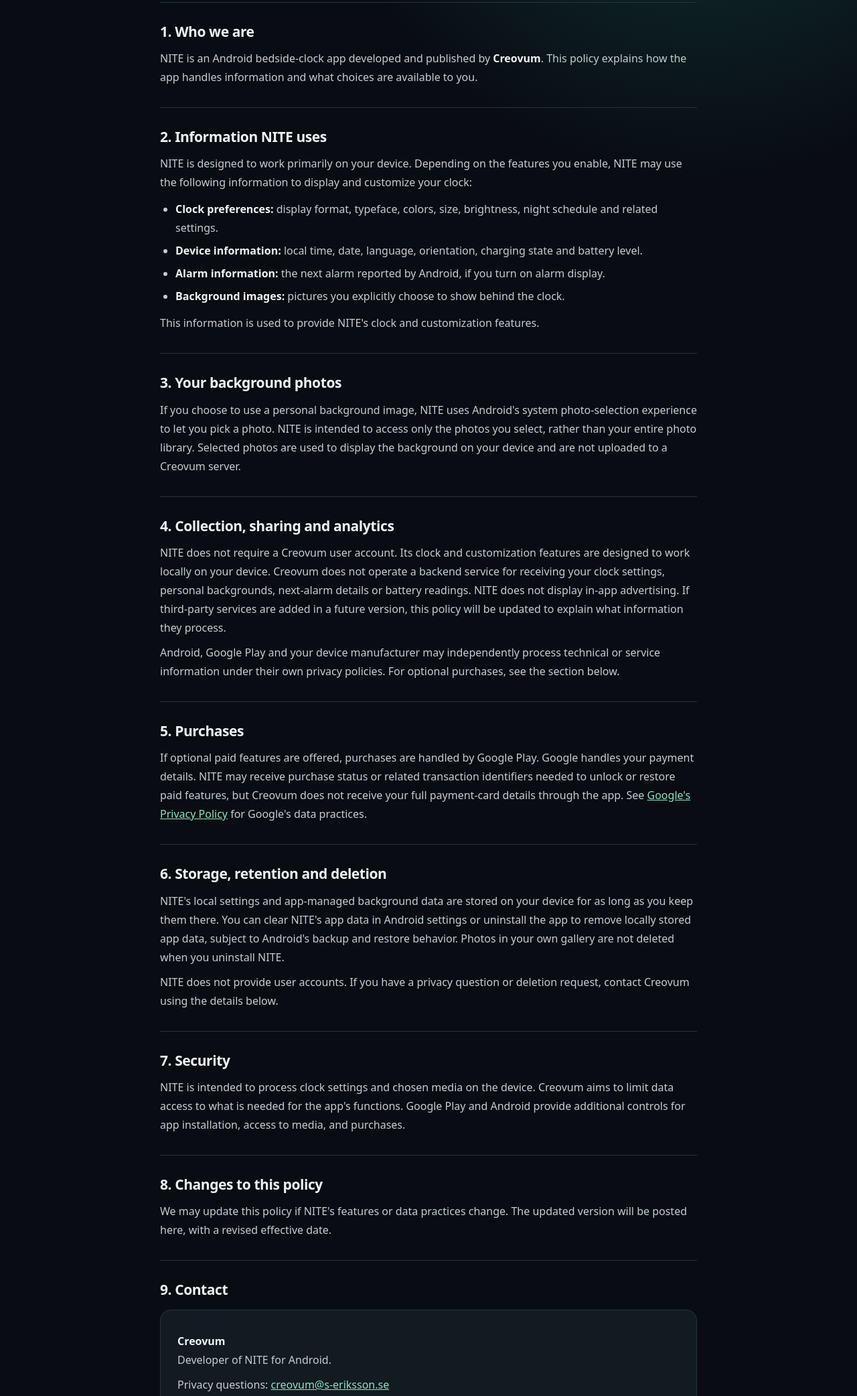
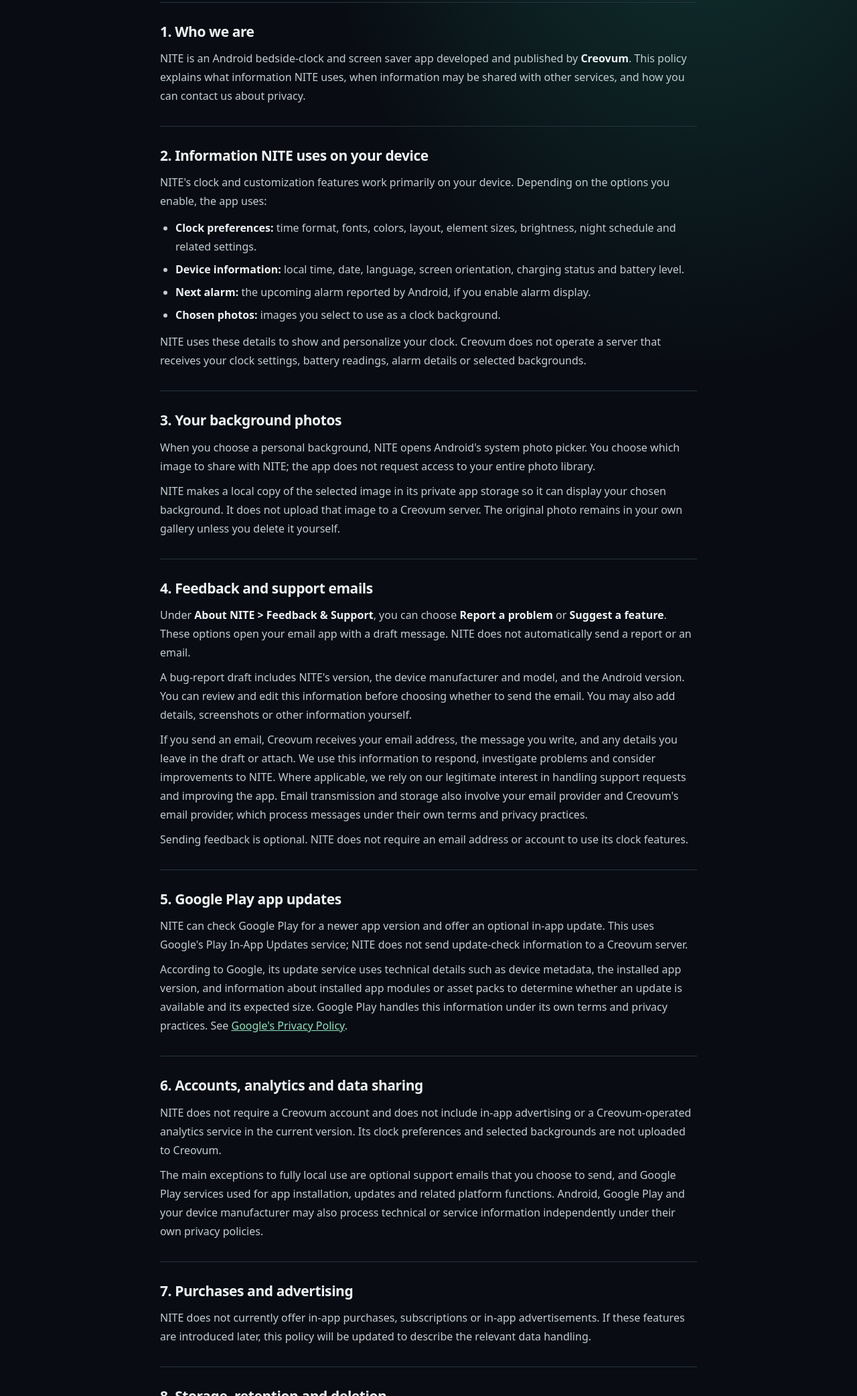
Before and after one commit to Creovum/creovum.github.io, a plain HTML site: page nite/privacy-policy/index.html in a window 1280 px wide. Shown: the part 398-2482 px from the top of the page at 67% size. Drawn offline with Linux system fonts and the light colour scheme.

Commit message:
Revise privacy policy and update contact details
Updated the privacy policy to reflect changes in app features and data practices, including updated contact information and clarification on data usage.

```diff
--- a/nite/privacy-policy/index.html
+++ b/nite/privacy-policy/index.html
@@ -15,53 +15,69 @@
 </head>
 <body>
 <main>
-  <header><a class="brand" href="/">CREOVUM<i>.</i></a><a class="toplink" href="/">Back to Creovum</a></header>
+  <header><a class="brand" href="https://creovum.dev/">CREOVUM<i>.</i></a><a class="toplink" href="https://creovum.dev/">Back to Creovum</a></header>
   <div class="hero">
     <p class="kicker">NITE &middot; Time, after dark.</p>
     <h1>Privacy Policy<span>.</span></h1>
     <p class="subline">How NITE handles information on your Android device.</p>
-    <span class="updated">Effective date: November 1, 2026</span>
+    <span class="updated">Last updated: November 20, 2026</span>
   </div>
   <section class="section"><h2>1. Who we are</h2>
-    <p>NITE is an Android bedside-clock app developed and published by <strong>Creovum</strong>. This policy explains how the app handles information and what choices are available to you.</p>
+    <p>NITE is an Android bedside-clock and screen saver app developed and published by <strong>Creovum</strong>. This policy explains what information NITE uses, when information may be shared with other services, and how you can contact us about privacy.</p>
   </section>
-  <section class="section"><h2>2. Information NITE uses</h2>
-    <p>NITE is designed to work primarily on your device. Depending on the features you enable, NITE may use the following information to display and customize your clock:</p>
+  <section class="section"><h2>2. Information NITE uses on your device</h2>
+    <p>NITE's clock and customization features work primarily on your device. Depending on the options you enable, the app uses:</p>
     <ul>
-      <li><strong>Clock preferences:</strong> display format, typeface, colors, size, brightness, night schedule and related settings.</li>
-      <li><strong>Device information:</strong> local time, date, language, orientation, charging state and battery level.</li>
-      <li><strong>Alarm information:</strong> the next alarm reported by Android, if you turn on alarm display.</li>
-      <li><strong>Background images:</strong> pictures you explicitly choose to show behind the clock.</li>
+      <li><strong>Clock preferences:</strong> time format, fonts, colors, layout, element sizes, brightness, night schedule and related settings.</li>
+      <li><strong>Device information:</strong> local time, date, language, screen orientation, charging status and battery level.</li>
+      <li><strong>Next alarm:</strong> the upcoming alarm reported by Android, if you enable alarm display.</li>
+      <li><strong>Chosen photos:</strong> images you select to use as a clock background.</li>
     </ul>
-    <p>This information is used to provide NITE's clock and customization features.</p>
+    <p>NITE uses these details to show and personalize your clock. Creovum does not operate a server that receives your clock settings, battery readings, alarm details or selected backgrounds.</p>
   </section>
   <section class="section"><h2>3. Your background photos</h2>
-    <p>If you choose to use a personal background image, NITE uses Android's system photo-selection experience to let you pick a photo. NITE is intended to access only the photos you select, rather than your entire photo library. Selected photos are used to display the background on your device and are not uploaded to a Creovum server.</p>
+    <p>When you choose a personal background, NITE opens Android's system photo picker. You choose which image to share with NITE; the app does not request access to your entire photo library.</p>
+    <p>NITE makes a local copy of the selected image in its private app storage so it can display your chosen background. It does not upload that image to a Creovum server. The original photo remains in your own gallery unless you delete it yourself.</p>
   </section>
-  <section class="section"><h2>4. Collection, sharing and analytics</h2>
-    <p>NITE does not require a Creovum user account. Its clock and customization features are designed to work locally on your device. Creovum does not operate a backend service for receiving your clock settings, personal backgrounds, next-alarm details or battery readings. NITE does not display in-app advertising. If third-party services are added in a future version, this policy will be updated to explain what information they process.</p>
-    <p>Android, Google Play and your device manufacturer may independently process technical or service information under their own privacy policies. For optional purchases, see the section below.</p>
+  <section class="section"><h2>4. Feedback and support emails</h2>
+    <p>Under <strong>About NITE &gt; Feedback &amp; Support</strong>, you can choose <strong>Report a problem</strong> or <strong>Suggest a feature</strong>. These options open your email app with a draft message. NITE does not automatically send a report or an email.</p>
+    <p>A bug-report draft includes NITE's version, the device manufacturer and model, and the Android version. You can review and edit this information before choosing whether to send the email. You may also add details, screenshots or other information yourself.</p>
+    <p>If you send an email, Creovum receives your email address, the message you write, and any details you leave in the draft or attach. We use this information to respond, investigate problems and consider improvements to NITE. Where applicable, we rely on our legitimate interest in handling support requests and improving the app. Email transmission and storage also involve your email provider and Creovum's email provider, which process messages under their own terms and privacy practices.</p>
+    <p>Sending feedback is optional. NITE does not require an email address or account to use its clock features.</p>
   </section>
-  <section class="section"><h2>5. Purchases</h2>
-    <p>If optional paid features are offered, purchases are handled by Google Play. Google handles your payment details. NITE may receive purchase status or related transaction identifiers needed to unlock or restore paid features, but Creovum does not receive your full payment-card details through the app. See <a href="https://policies.google.com/privacy">Google's Privacy Policy</a> for Google's data practices.</p>
+  <section class="section"><h2>5. Google Play app updates</h2>
+    <p>NITE can check Google Play for a newer app version and offer an optional in-app update. This uses Google's Play In-App Updates service; NITE does not send update-check information to a Creovum server.</p>
+    <p>According to Google, its update service uses technical details such as device metadata, the installed app version, and information about installed app modules or asset packs to determine whether an update is available and its expected size. Google Play handles this information under its own terms and privacy practices. See <a href="https://policies.google.com/privacy">Google's Privacy Policy</a>.</p>
   </section>
-  <section class="section"><h2>6. Storage, retention and deletion</h2>
-    <p>NITE's local settings and app-managed background data are stored on your device for as long as you keep them there. You can clear NITE's app data in Android settings or uninstall the app to remove locally stored app data, subject to Android's backup and restore behavior. Photos in your own gallery are not deleted when you uninstall NITE.</p>
-    <p>NITE does not provide user accounts. If you have a privacy question or deletion request, contact Creovum using the details below.</p>
+  <section class="section"><h2>6. Accounts, analytics and data sharing</h2>
+    <p>NITE does not require a Creovum account and does not include in-app advertising or a Creovum-operated analytics service in the current version. Its clock preferences and selected backgrounds are not uploaded to Creovum.</p>
+    <p>The main exceptions to fully local use are optional support emails that you choose to send, and Google Play services used for app installation, updates and related platform functions. Android, Google Play and your device manufacturer may also process technical or service information independently under their own privacy policies.</p>
   </section>
-  <section class="section"><h2>7. Security</h2>
-    <p>NITE is intended to process clock settings and chosen media on the device. Creovum aims to limit data access to what is needed for the app's functions. Google Play and Android provide additional controls for app installation, access to media, and purchases.</p>
+  <section class="section"><h2>7. Purchases and advertising</h2>
+    <p>NITE does not currently offer in-app purchases, subscriptions or in-app advertisements. If these features are introduced later, this policy will be updated to describe the relevant data handling.</p>
   </section>
-  <section class="section"><h2>8. Changes to this policy</h2>
-    <p>We may update this policy if NITE's features or data practices change. The updated version will be posted here, with a revised effective date.</p>
+  <section class="section"><h2>8. Storage, retention and deletion</h2>
+    <p>NITE stores its local settings and app-managed background images on your device. You can remove this information by clearing NITE's app data in Android settings or by uninstalling the app, subject to Android's backup and restore features. Uninstalling NITE does not delete original photos from your gallery.</p>
+    <p>If you email us for support or feedback, we keep the correspondence only as long as reasonably needed to respond, investigate the issue, manage support history or meet applicable legal obligations. You can ask us to delete personal information you have provided in a support email by writing to <a href="mailto:support@creovum.dev">support@creovum.dev</a>. We will review and handle requests subject to applicable legal requirements.</p>
+    <p>NITE does not offer user accounts, so there is no in-app account to delete.</p>
   </section>
-  <section class="section"><h2>9. Contact</h2>
+  <section class="section"><h2>9. Security</h2>
+    <p>NITE stores app-managed clock data within Android's app storage and uses Android's system photo picker to limit access to chosen images. We aim to restrict access to support messages to what is needed to handle your inquiry. Your email provider and ours are responsible for their respective email services and security measures.</p>
+  </section>
+  <section class="section"><h2>10. Your choices and privacy requests</h2>
+    <p>You can turn optional clock information on or off, remove selected backgrounds, and clear locally stored settings using your device's controls. You can also choose not to send any feedback email.</p>
+    <p>Depending on applicable law, you may have rights to request access to, correction of, or deletion of personal information you have sent to Creovum, as well as to object to or request restriction of certain processing. You may also have the right to complain to your local data protection authority. For questions or requests, contact us at the address below.</p>
+  </section>
+  <section class="section"><h2>11. Changes to this policy</h2>
+    <p>We may update this policy when NITE's features or data practices change. The latest version will be posted on this page with a revised update date.</p>
+  </section>
+  <section class="section"><h2>12. Contact</h2>
     <div class="contact">
       <p><strong>Creovum</strong><br>Developer of NITE for Android.</p>
-      <p>Privacy questions: <a href="mailto:creovum@s-eriksson.se">creovum@s-eriksson.se</a></p>
+      <p>Privacy, support and deletion requests: <a href="mailto:support@creovum.dev">support@creovum.dev</a></p>
     </div>
   </section>
-  <footer>&copy; 2026 Creovum. <a href="/">Home</a></footer>
+  <footer>&copy; 2026 Creovum. <a href="https://creovum.dev/">Home</a></footer>
 </main>
 </body>
 </html>
```
